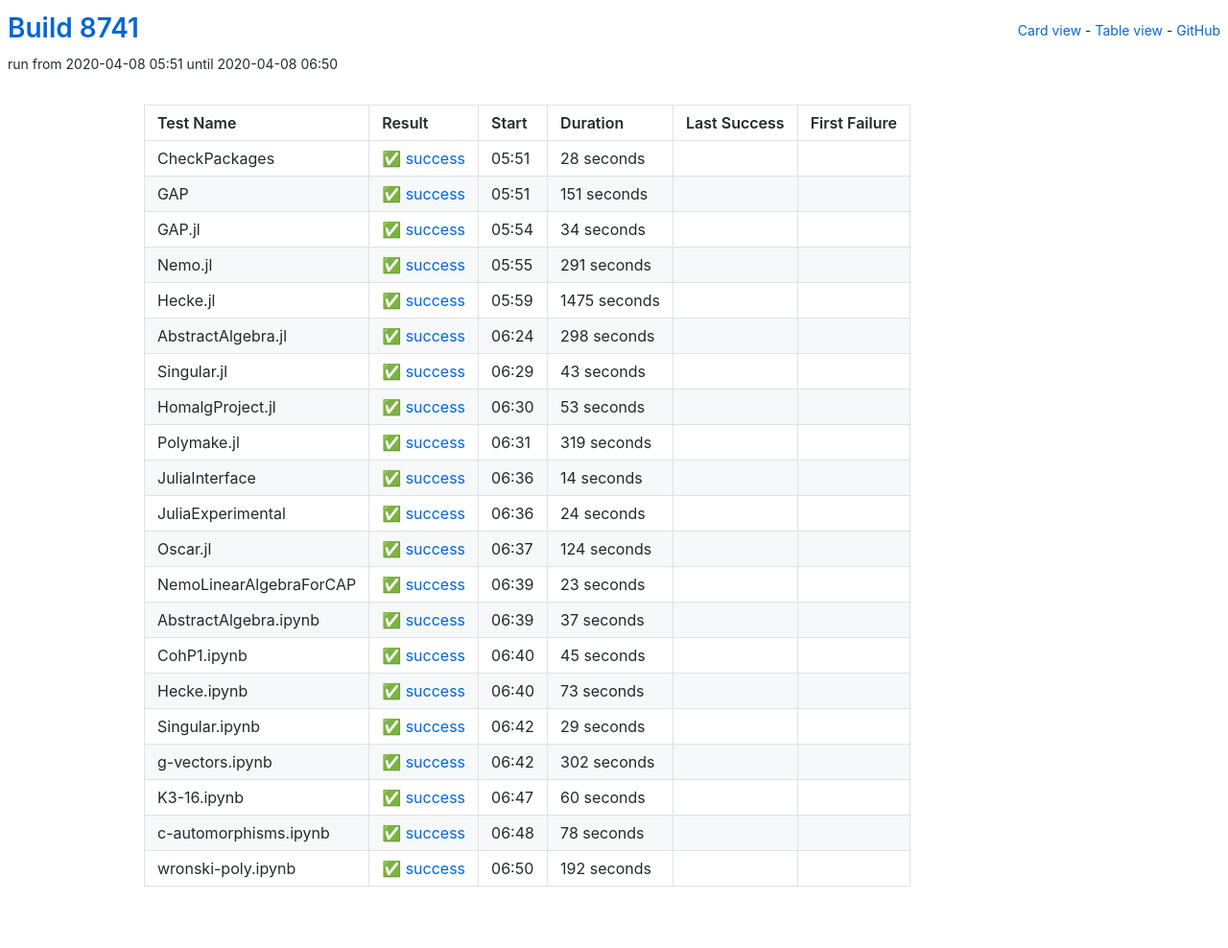
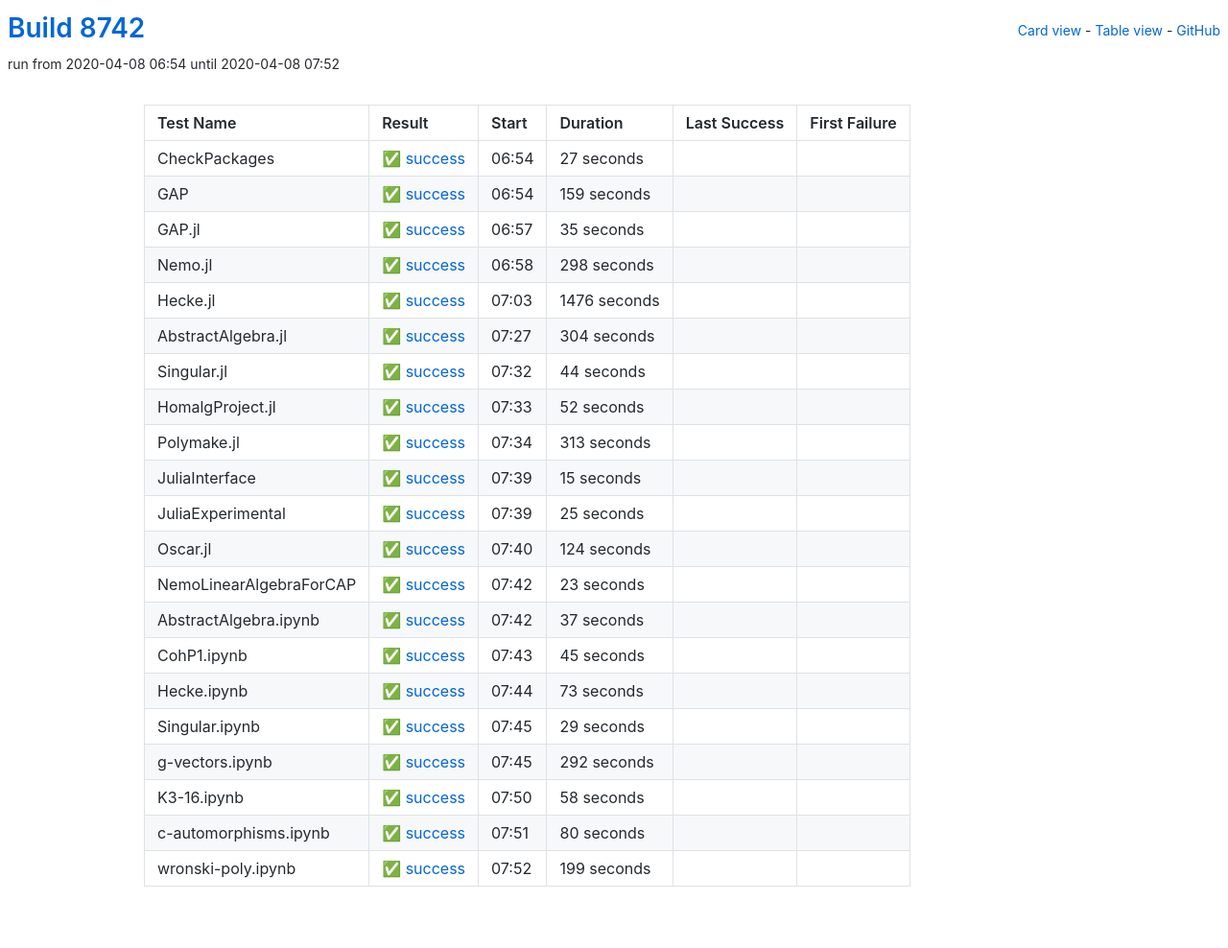
Before and after one commit to oscar-system/oscar-ci-status, a Jekyll site: the page built from table.html, in a window 1280 px wide. Shown: the whole page at 96% size. Built offline with Jekyll 4.4.1, drawn with Linux system fonts in a browser that asks for light colours.

Commit message:
Build 8742

```diff
--- a/_data/ci.yml
+++ b/_data/ci.yml
@@ -1,60 +1,38 @@
-build: 8741
-build_url: https://oscarci.mathematik.uni-kl.de/job/oscar/8741/
+build: 8742
+build_url: https://oscarci.mathematik.uni-kl.de/job/oscar/8742/
 job: oscar
 tests:
-- duration: 28
+- duration: 27
   exitcode: 0
   first_failure: false
   first_failure_url: null
   last_success: false
   last_success_url: null
-  log: https://oscarci.mathematik.uni-kl.de/job/oscar/8741/artifact/logs/build-8741/CheckPackages.log
+  log: https://oscarci.mathematik.uni-kl.de/job/oscar/8742/artifact/logs/build-8742/CheckPackages.log
   name: CheckPackages
-  start: 2020-04-08 05:51
+  start: 2020-04-08 06:54
   status: success
   success: true
-- duration: 151
+- duration: 159
   exitcode: 0
   first_failure: false
   first_failure_url: null
   last_success: false
   last_success_url: null
-  log: https://oscarci.mathematik.uni-kl.de/job/oscar/8741/artifact/logs/build-8741/GAP.log
+  log: https://oscarci.mathematik.uni-kl.de/job/oscar/8742/artifact/logs/build-8742/GAP.log
   name: GAP
-  start: 2020-04-08 05:51
+  start: 2020-04-08 06:54
   status: success
   success: true
-- duration: 34
+- duration: 35
   exitcode: 0
   first_failure: false
   first_failure_url: null
   last_success: false
   last_success_url: null
-  log: https://oscarci.mathematik.uni-kl.de/job/oscar/8741/artifact/logs/build-8741/GAP.jl.log
+  log: https://oscarci.mathematik.uni-kl.de/job/oscar/8742/artifact/logs/build-8742/GAP.jl.log
   name: GAP.jl
-  start: 2020-04-08 05:54
-  status: success
-  success: true
-- duration: 291
-  exitcode: 0
-  first_failure: false
-  first_failure_url: null
-  last_success: false
-  last_success_url: null
-  log: https://oscarci.mathematik.uni-kl.de/job/oscar/8741/artifact/logs/build-8741/Nemo.jl.log
-  name: Nemo.jl
-  start: 2020-04-08 05:55
-  status: success
-  success: true
-- duration: 1475
-  exitcode: 0
-  first_failure: false
-  first_failure_url: null
-  last_success: false
-  last_success_url: null
-  log: https://oscarci.mathematik.uni-kl.de/job/oscar/8741/artifact/logs/build-8741/Hecke.jl.log
-  name: Hecke.jl
-  start: 2020-04-08 05:59
+  start: 2020-04-08 06:57
   status: success
   success: true
 - duration: 298
@@ -63,64 +41,86 @@ tests:
   first_failure_url: null
   last_success: false
   last_success_url: null
-  log: https://oscarci.mathematik.uni-kl.de/job/oscar/8741/artifact/logs/build-8741/AbstractAlgebra.jl.log
-  name: AbstractAlgebra.jl
-  start: 2020-04-08 06:24
+  log: https://oscarci.mathematik.uni-kl.de/job/oscar/8742/artifact/logs/build-8742/Nemo.jl.log
+  name: Nemo.jl
+  start: 2020-04-08 06:58
   status: success
   success: true
-- duration: 43
+- duration: 1476
   exitcode: 0
   first_failure: false
   first_failure_url: null
   last_success: false
   last_success_url: null
-  log: https://oscarci.mathematik.uni-kl.de/job/oscar/8741/artifact/logs/build-8741/Singular.jl.log
-  name: Singular.jl
-  start: 2020-04-08 06:29
+  log: https://oscarci.mathematik.uni-kl.de/job/oscar/8742/artifact/logs/build-8742/Hecke.jl.log
+  name: Hecke.jl
+  start: 2020-04-08 07:03
   status: success
   success: true
-- duration: 53
+- duration: 304
   exitcode: 0
   first_failure: false
   first_failure_url: null
   last_success: false
   last_success_url: null
-  log: https://oscarci.mathematik.uni-kl.de/job/oscar/8741/artifact/logs/build-8741/HomalgProject.jl.log
-  name: HomalgProject.jl
-  start: 2020-04-08 06:30
+  log: https://oscarci.mathematik.uni-kl.de/job/oscar/8742/artifact/logs/build-8742/AbstractAlgebra.jl.log
+  name: AbstractAlgebra.jl
+  start: 2020-04-08 07:27
   status: success
   success: true
-- duration: 319
+- duration: 44
   exitcode: 0
   first_failure: false
   first_failure_url: null
   last_success: false
   last_success_url: null
-  log: https://oscarci.mathematik.uni-kl.de/job/oscar/8741/artifact/logs/build-8741/Polymake.jl.log
-  name: Polymake.jl
-  start: 2020-04-08 06:31
+  log: https://oscarci.mathematik.uni-kl.de/job/oscar/8742/artifact/logs/build-8742/Singular.jl.log
+  name: Singular.jl
+  start: 2020-04-08 07:32
   status: success
   success: true
-- duration: 14
+- duration: 52
   exitcode: 0
   first_failure: false
   first_failure_url: null
   last_success: false
   last_success_url: null
-  log: https://oscarci.mathematik.uni-kl.de/job/oscar/8741/artifact/logs/build-8741/JuliaInterface.log
-  name: JuliaInterface
-  start: 2020-04-08 06:36
+  log: https://oscarci.mathematik.uni-kl.de/job/oscar/8742/artifact/logs/build-8742/HomalgProject.jl.log
+  name: HomalgProject.jl
+  start: 2020-04-08 07:33
   status: success
   success: true
-- duration: 24
+- duration: 313
   exitcode: 0
   first_failure: false
   first_failure_url: null
   last_success: false
   last_success_url: null
-  log: https://oscarci.mathematik.uni-kl.de/job/oscar/8741/artifact/logs/build-8741/JuliaExperimental.log
+  log: https://oscarci.mathematik.uni-kl.de/job/oscar/8742/artifact/logs/build-8742/Polymake.jl.log
+  name: Polymake.jl
+  start: 2020-04-08 07:34
+  status: success
+  success: true
+- duration: 15
+  exitcode: 0
+  first_failure: false
+  first_failure_url: null
+  last_success: false
+  last_success_url: null
+  log: https://oscarci.mathematik.uni-kl.de/job/oscar/8742/artifact/logs/build-8742/JuliaInterface.log
+  name: JuliaInterface
+  start: 2020-04-08 07:39
+  status: success
+  success: true
+- duration: 25
+  exitcode: 0
+  first_failure: false
+  first_failure_url: null
+  last_success: false
+  last_success_url: null
+  log: https://oscarci.mathematik.uni-kl.de/job/oscar/8742/artifact/logs/build-8742/JuliaExperimental.log
   name: JuliaExperimental
-  start: 2020-04-08 06:36
+  start: 2020-04-08 07:39
   status: success
   success: true
 - duration: 124
@@ -129,9 +129,9 @@ tests:
   first_failure_url: null
   last_success: false
   last_success_url: null
-  log: https://oscarci.mathematik.uni-kl.de/job/oscar/8741/artifact/logs/build-8741/Oscar.jl.log
+  log: https://oscarci.mathematik.uni-kl.de/job/oscar/8742/artifact/logs/build-8742/Oscar.jl.log
   name: Oscar.jl
-  start: 2020-04-08 06:37
+  start: 2020-04-08 07:40
   status: success
   success: true
 - duration: 23
@@ -140,9 +140,9 @@ tests:
   first_failure_url: null
   last_success: false
   last_success_url: null
-  log: https://oscarci.mathematik.uni-kl.de/job/oscar/8741/artifact/logs/build-8741/NemoLinearAlgebraForCAP.log
+  log: https://oscarci.mathematik.uni-kl.de/job/oscar/8742/artifact/logs/build-8742/NemoLinearAlgebraForCAP.log
   name: NemoLinearAlgebraForCAP
-  start: 2020-04-08 06:39
+  start: 2020-04-08 07:42
   status: success
   success: true
 - duration: 37
@@ -151,9 +151,9 @@ tests:
   first_failure_url: null
   last_success: false
   last_success_url: null
-  log: https://oscarci.mathematik.uni-kl.de/job/oscar/8741/artifact/logs/build-8741/AbstractAlgebra.ipynb.log
+  log: https://oscarci.mathematik.uni-kl.de/job/oscar/8742/artifact/logs/build-8742/AbstractAlgebra.ipynb.log
   name: AbstractAlgebra.ipynb
-  start: 2020-04-08 06:39
+  start: 2020-04-08 07:42
   status: success
   success: true
 - duration: 45
@@ -162,9 +162,9 @@ tests:
   first_failure_url: null
   last_success: false
   last_success_url: null
-  log: https://oscarci.mathematik.uni-kl.de/job/oscar/8741/artifact/logs/build-8741/CohP1.ipynb.log
+  log: https://oscarci.mathematik.uni-kl.de/job/oscar/8742/artifact/logs/build-8742/CohP1.ipynb.log
   name: CohP1.ipynb
-  start: 2020-04-08 06:40
+  start: 2020-04-08 07:43
   status: success
   success: true
 - duration: 73
@@ -173,9 +173,9 @@ tests:
   first_failure_url: null
   last_success: false
   last_success_url: null
-  log: https://oscarci.mathematik.uni-kl.de/job/oscar/8741/artifact/logs/build-8741/Hecke.ipynb.log
+  log: https://oscarci.mathematik.uni-kl.de/job/oscar/8742/artifact/logs/build-8742/Hecke.ipynb.log
   name: Hecke.ipynb
-  start: 2020-04-08 06:40
+  start: 2020-04-08 07:44
   status: success
   success: true
 - duration: 29
@@ -184,52 +184,52 @@ tests:
   first_failure_url: null
   last_success: false
   last_success_url: null
-  log: https://oscarci.mathematik.uni-kl.de/job/oscar/8741/artifact/logs/build-8741/Singular.ipynb.log
+  log: https://oscarci.mathematik.uni-kl.de/job/oscar/8742/artifact/logs/build-8742/Singular.ipynb.log
   name: Singular.ipynb
-  start: 2020-04-08 06:42
+  start: 2020-04-08 07:45
   status: success
   success: true
-- duration: 302
+- duration: 292
   exitcode: 0
   first_failure: false
   first_failure_url: null
   last_success: false
   last_success_url: null
-  log: https://oscarci.mathematik.uni-kl.de/job/oscar/8741/artifact/logs/build-8741/g-vectors.ipynb.log
+  log: https://oscarci.mathematik.uni-kl.de/job/oscar/8742/artifact/logs/build-8742/g-vectors.ipynb.log
   name: g-vectors.ipynb
-  start: 2020-04-08 06:42
+  start: 2020-04-08 07:45
   status: success
   success: true
-- duration: 60
+- duration: 58
   exitcode: 0
   first_failure: false
   first_failure_url: null
   last_success: false
   last_success_url: null
-  log: https://oscarci.mathematik.uni-kl.de/job/oscar/8741/artifact/logs/build-8741/K3-16.ipynb.log
+  log: https://oscarci.mathematik.uni-kl.de/job/oscar/8742/artifact/logs/build-8742/K3-16.ipynb.log
   name: K3-16.ipynb
-  start: 2020-04-08 06:47
+  start: 2020-04-08 07:50
   status: success
   success: true
-- duration: 78
+- duration: 80
   exitcode: 0
   first_failure: false
   first_failure_url: null
   last_success: false
   last_success_url: null
-  log: https://oscarci.mathematik.uni-kl.de/job/oscar/8741/artifact/logs/build-8741/c-automorphisms.ipynb.log
+  log: https://oscarci.mathematik.uni-kl.de/job/oscar/8742/artifact/logs/build-8742/c-automorphisms.ipynb.log
   name: c-automorphisms.ipynb
-  start: 2020-04-08 06:48
+  start: 2020-04-08 07:51
   status: success
   success: true
-- duration: 192
+- duration: 199
   exitcode: 0
   first_failure: false
   first_failure_url: null
   last_success: false
   last_success_url: null
-  log: https://oscarci.mathematik.uni-kl.de/job/oscar/8741/artifact/logs/build-8741/wronski-poly.ipynb.log
+  log: https://oscarci.mathematik.uni-kl.de/job/oscar/8742/artifact/logs/build-8742/wronski-poly.ipynb.log
   name: wronski-poly.ipynb
-  start: 2020-04-08 06:50
+  start: 2020-04-08 07:52
   status: success
   success: true
```
Also changed, not shown: README.md.
